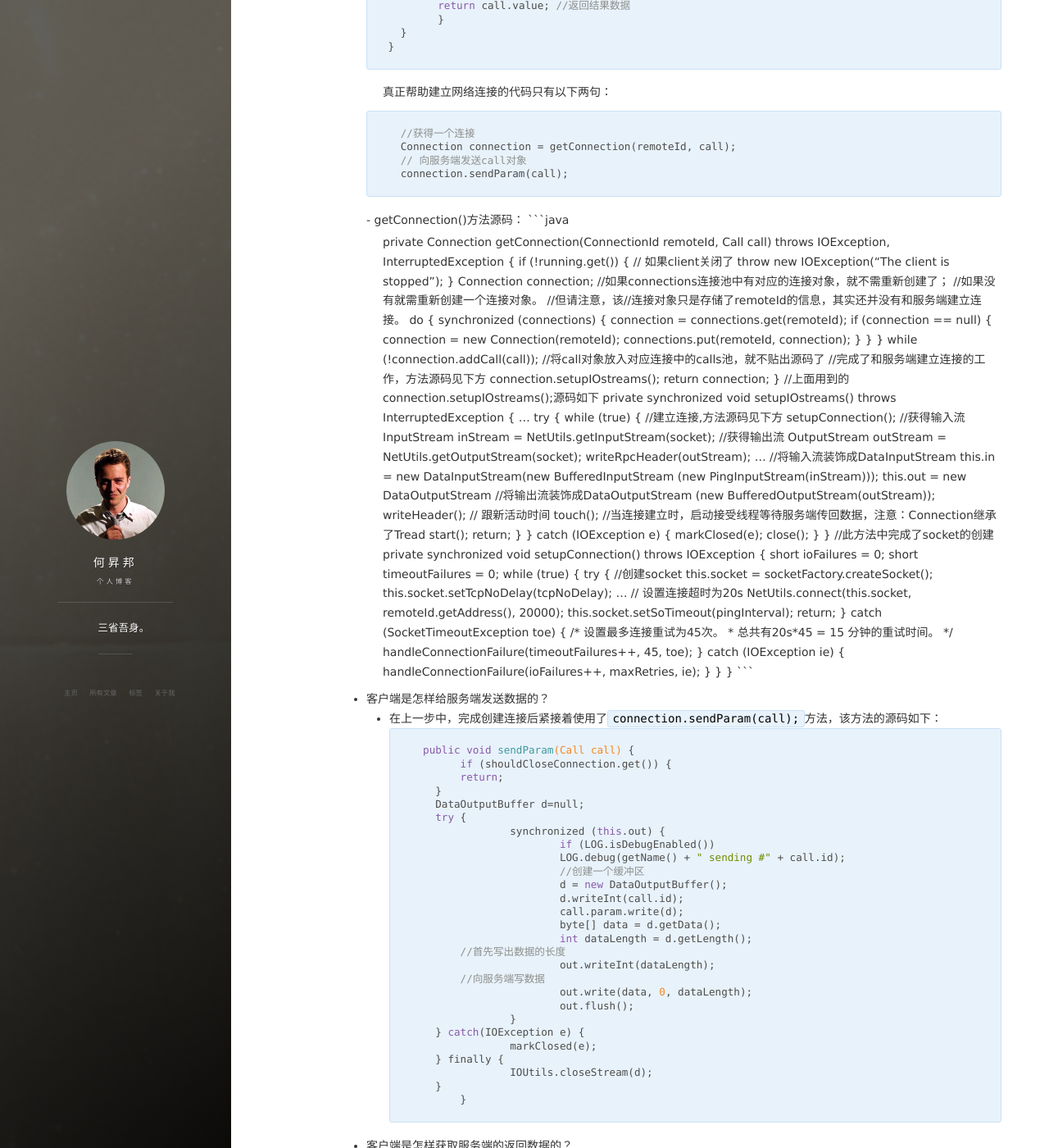
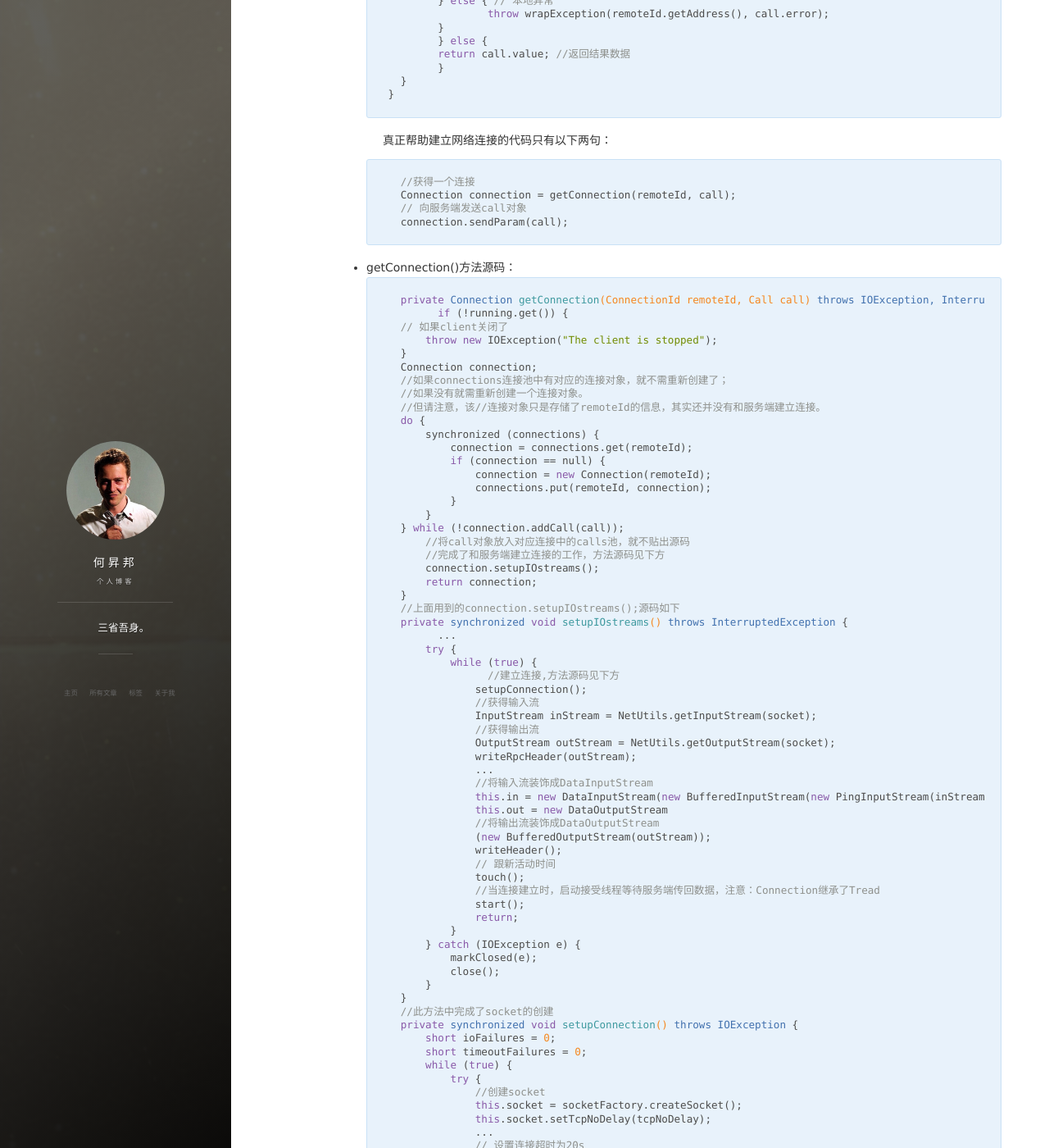
Before and after one commit to heshengbang/heshengbang.github.io, a Jekyll site: the page built from _posts/2018-5-27-RPC原理个人解读.md, in a window 1280 px wide and 1400 px high, scrolled down 5849 px. Shown: the whole window at 82% size. Built offline with Jekyll 4.4.1, drawn with Linux system fonts in a browser that asks for light colours; nearby versions of some CDN libraries; comment, search, counter and statistics services are not loaded; some of the changed text lies outside the part shown.

Commit message:
add files

````diff
--- a/_posts/2018-5-27-RPC原理个人解读.md
+++ b/_posts/2018-5-27-RPC原理个人解读.md
@@ -164,7 +164,7 @@
 
 - zookeeper的解决方案
 	- 简单来讲，zookeeper可以充当一个服务注册表（Service Registry），让多个服务提供者形成一个集群，让服务消费者通过服务注册表获取具体的服务访问地址（ip+端口）去访问具体的服务提供者。如下图所示：
-	![zookeeper示意图](https://github.com/heshengbang/heshengbang.github.io/raw/master/images/javabasic/zookeeper示意图)
+	![zookeeper示意图](https://github.com/heshengbang/heshengbang.github.io/raw/master/images/javabasic/zookeeper示意图.png)
     - 具体来说，zookeeper就是个分布式文件系统，每当一个服务提供者部署后都要将自己的服务注册到zookeeper的某一路径上: /{service}/{version}/{ip:port}, 比如上面举例的简单动态代理实现RPC中，HelloWorldService部署到两台机器，那么zookeeper上就会创建两条目录：分别为/HelloWorldService/1.0.0/100.19.20.01:16888  /HelloWorldService/1.0.0/100.19.20.02:16888。
     - zookeeper提供了“心跳检测”功能，它会定时向各个服务提供者发送一个请求（实际上建立的是一个 Socket 长连接），如果长期没有响应，服务中心就认为该服务提供者已经“挂了”，并将其剔除，比如100.19.20.02这台机器如果宕机了，那么zookeeper上的路径就会只剩/HelloWorldService/1.0.0/100.19.20.01:16888。
     - 服务消费者会去监听zookeeper的“广播”，获取相应路径（/HelloWorldService/1.0.0），一旦路径上的数据有任务变化（增加或减少），zookeeper都会通知服务消费方服务提供者地址列表已经发生改变，从而进行更新。
@@ -238,89 +238,88 @@
     // 向服务端发送call对象
     connection.sendParam(call);
     ```
-    	- getConnection()方法源码：
-    	```java
-        private Connection getConnection(ConnectionId remoteId, Call call) throws IOException, InterruptedException {
-			if (!running.get()) {
-            // 如果client关闭了
-            	throw new IOException("The client is stopped");
-            }
-    		Connection connection;
-			//如果connections连接池中有对应的连接对象，就不需重新创建了；
-            //如果没有就需重新创建一个连接对象。
-			//但请注意，该//连接对象只是存储了remoteId的信息，其实还并没有和服务端建立连接。
-			do {
-            	synchronized (connections) {
-        			connection = connections.get(remoteId);
-        			if (connection == null) {
-          				connection = new Connection(remoteId);
-          				connections.put(remoteId, connection);
-        			}
-      			}
-				} while (!connection.addCall(call));
-                //将call对象放入对应连接中的calls池，就不贴出源码了
-   			//完成了和服务端建立连接的工作，方法源码见下方
+
+    - getConnection()方法源码：
+    ```java
+	private Connection getConnection(ConnectionId remoteId, Call call) throws IOException, InterruptedException {
+    	if (!running.get()) {
+		// 如果client关闭了
+			throw new IOException("The client is stopped");
+		}
+		Connection connection;
+		//如果connections连接池中有对应的连接对象，就不需重新创建了；
+		//如果没有就需重新创建一个连接对象。
+		//但请注意，该//连接对象只是存储了remoteId的信息，其实还并没有和服务端建立连接。
+		do {
+			synchronized (connections) {
+				connection = connections.get(remoteId);
+				if (connection == null) {
+					connection = new Connection(remoteId);
+					connections.put(remoteId, connection);
+				}
+			}
+		} while (!connection.addCall(call));
+			//将call对象放入对应连接中的calls池，就不贴出源码
+            //完成了和服务端建立连接的工作，方法源码见下方
 			connection.setupIOstreams();
-    		return connection;
+			return connection;
 		}
-        //上面用到的connection.setupIOstreams();源码如下
-        private synchronized void setupIOstreams() throws InterruptedException {
-        ...
+		//上面用到的connection.setupIOstreams();源码如下
+		private synchronized void setupIOstreams() throws InterruptedException {
+        	...
 			try {
-            	while (true) {
+				while (true) {
                 	//建立连接,方法源码见下方
-                	setupConnection();
+					setupConnection();
                     //获得输入流
 					InputStream inStream = NetUtils.getInputStream(socket);
                     //获得输出流
-					OutputStream outStream = NetUtils.getOutputStream(socket);
-          			writeRpcHeader(outStream);
+                    OutputStream outStream = NetUtils.getOutputStream(socket);
+                    writeRpcHeader(outStream);
                     ...
                     //将输入流装饰成DataInputStream
-          			this.in = new DataInputStream(new BufferedInputStream
-              			(new PingInputStream(inStream)));
-          			this.out = new DataOutputStream
-                    //将输出流装饰成DataOutputStream
-          			(new BufferedOutputStream(outStream));
-          			writeHeader();
-          			// 跟新活动时间
-          			touch();
-          			//当连接建立时，启动接受线程等待服务端传回数据，注意：Connection继承了Tread
-          			start();
-          			return;
-        		}
-      		} catch (IOException e) {
-        		markClosed(e);
-        		close();
-      		}
-    	}
-        //此方法中完成了socket的创建
-        private synchronized void setupConnection() throws IOException {
-        	short ioFailures = 0;
-            short timeoutFailures = 0;
-            while (true) {
-            	try {
-                	//创建socket
-          			this.socket = socketFactory.createSocket();
-          			this.socket.setTcpNoDelay(tcpNoDelay);
-         			...
-          			// 设置连接超时为20s
-          			NetUtils.connect(this.socket, remoteId.getAddress(), 20000);
-          			this.socket.setSoTimeout(pingInterval);
-          			return;
-        		} catch (SocketTimeoutException toe) {
-                  /* 设置最多连接重试为45次。
-                   * 总共有20s*45 = 15 分钟的重试时间。
-                   */
-          			handleConnectionFailure(timeoutFailures++, 45, toe);
-        		} catch (IOException ie) {
-          			handleConnectionFailure(ioFailures++, maxRetries, ie);
-        		}
-      		}
+					this.in = new DataInputStream(new BufferedInputStream(new PingInputStream(inStream)));
+					this.out = new DataOutputStream
+					//将输出流装饰成DataOutputStream
+					(new BufferedOutputStream(outStream));
+					writeHeader();
+					// 跟新活动时间
+					touch();
+					//当连接建立时，启动接受线程等待服务端传回数据，注意：Connection继承了Tread
+					start();
+					return;
+				}
+			} catch (IOException e) {
+				markClosed(e);
+				close();
+			}
+		}
+		//此方法中完成了socket的创建
+		private synchronized void setupConnection() throws IOException {
+			short ioFailures = 0;
+			short timeoutFailures = 0;
+			while (true) {
+				try {
+					//创建socket
+					this.socket = socketFactory.createSocket();
+					this.socket.setTcpNoDelay(tcpNoDelay);
+					...
+					// 设置连接超时为20s
+					NetUtils.connect(this.socket, remoteId.getAddress(), 20000);
+					this.socket.setSoTimeout(pingInterval);
+					return;
+				} catch (SocketTimeoutException toe) {
+					//置最多连接重试为45次。
+					//总共有20s*45 = 15 分钟的重试时间
+					handleConnectionFailure(timeoutFailures++, 45, toe);
+				} catch (IOException ie) {
+					handleConnectionFailure(ioFailures++, maxRetries, ie);
+				}
+			}
 		}
         ```
 	- 客户端是怎样给服务端发送数据的？
-		- 在上一步中，完成创建连接后紧接着使用了`connection.sendParam(call);`方法，该方法的源码如下：
+	  在上一步中，完成创建连接后紧接着使用了`connection.sendParam(call);`方法，该方法的源码如下：
 		```java
         public void sendParam(Call call) {
         	if (shouldCloseConnection.get()) {
@@ -626,13 +625,14 @@
     ```
 
 ### RPC与web service
-- RPC结构示意图：
+- RPC结构示意图
 ![rpc结构示意图](https://github.com/heshengbang/heshengbang.github.io/raw/master/images/javabasic/rpc2.png)
 
-- WebService结构示意图：
+- WebService结构示意图
 ![WebService结构示意图](https://github.com/heshengbang/heshengbang.github.io/raw/master/images/javabasic/webservice1.png)
 
-- 翻到开篇第一幅图中，RPC调用通信细节图中，web service接口就是RPC中的stub组件，规定了server能够提供的服务（web service）。这在server和client上是一致的，但是也是跨语言跨平台的。同时，由于web service规范中的WSDL文件的存在，现在各平台的web service框架，都可以基于WSDL文件，自动生成web service接口 。
+- 翻到开篇第一幅图中，RPC调用通信细节图中，web service接口就是RPC中的stub组件，规定了server能够提供的服务（web service）。这在server和client上是一致的，但是也是跨语言跨平台的。同时，由于web service规范中的WSDL文件的存在，现在各平台的web service框架，都可以基于WSDL文件，自动生成web service接口
+
 - 两者差不多，只是传输的协议不同
 
 [参考](https://my.oschina.net/hosee/blog/711632)
````
Also changed, not shown: _posts/2018-5-26-第10讲-如何保证集合是线程安全的.md (+1 -0 lines), _posts/2018-5-29-第11讲-Java的IO与NIO.md (added, +181 -0 lines), images/ReentrantLock继承结构图.png (deleted), images/javabasic/io类体系结构图.png (added), images/javabasic/socket服务器-nio方式.png (added), images/javabasic/socket服务器-线程池方式.png (added).
